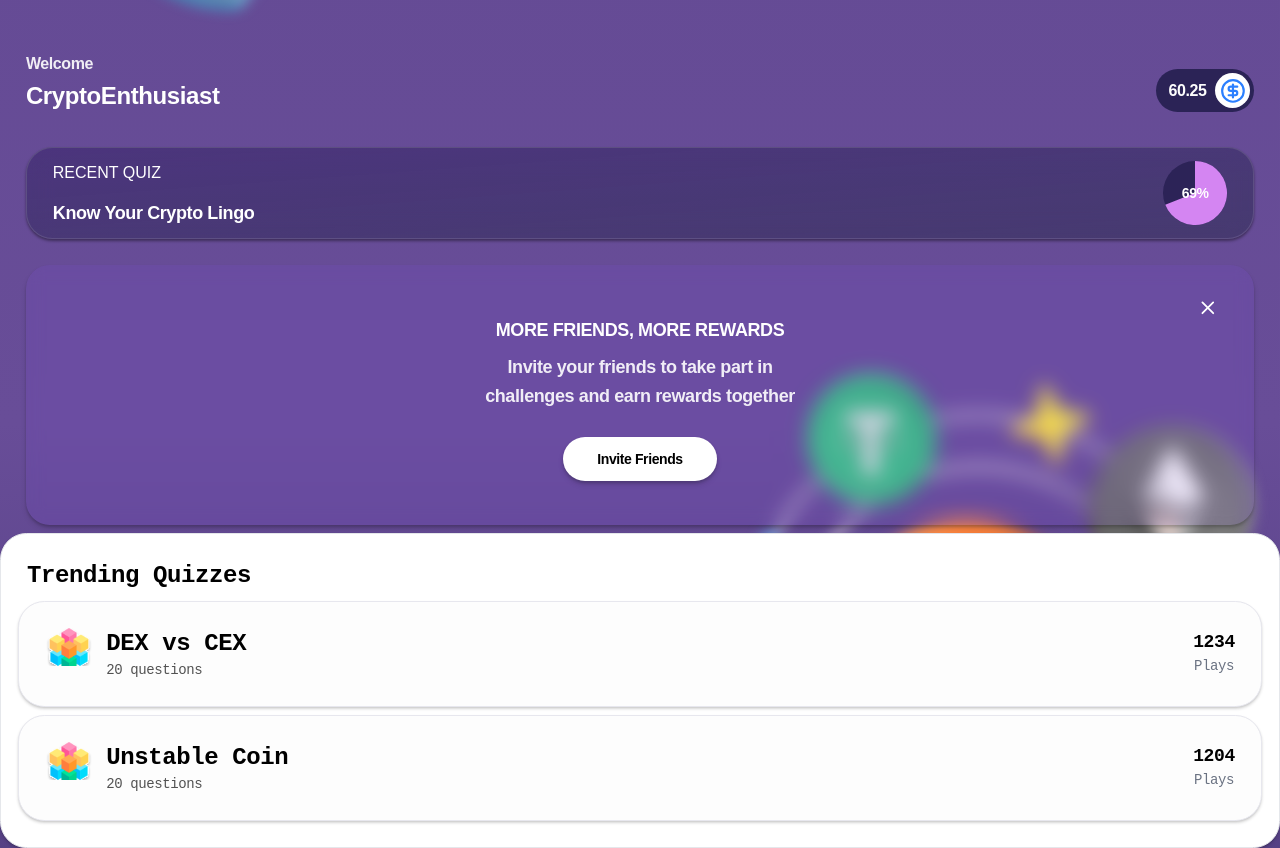
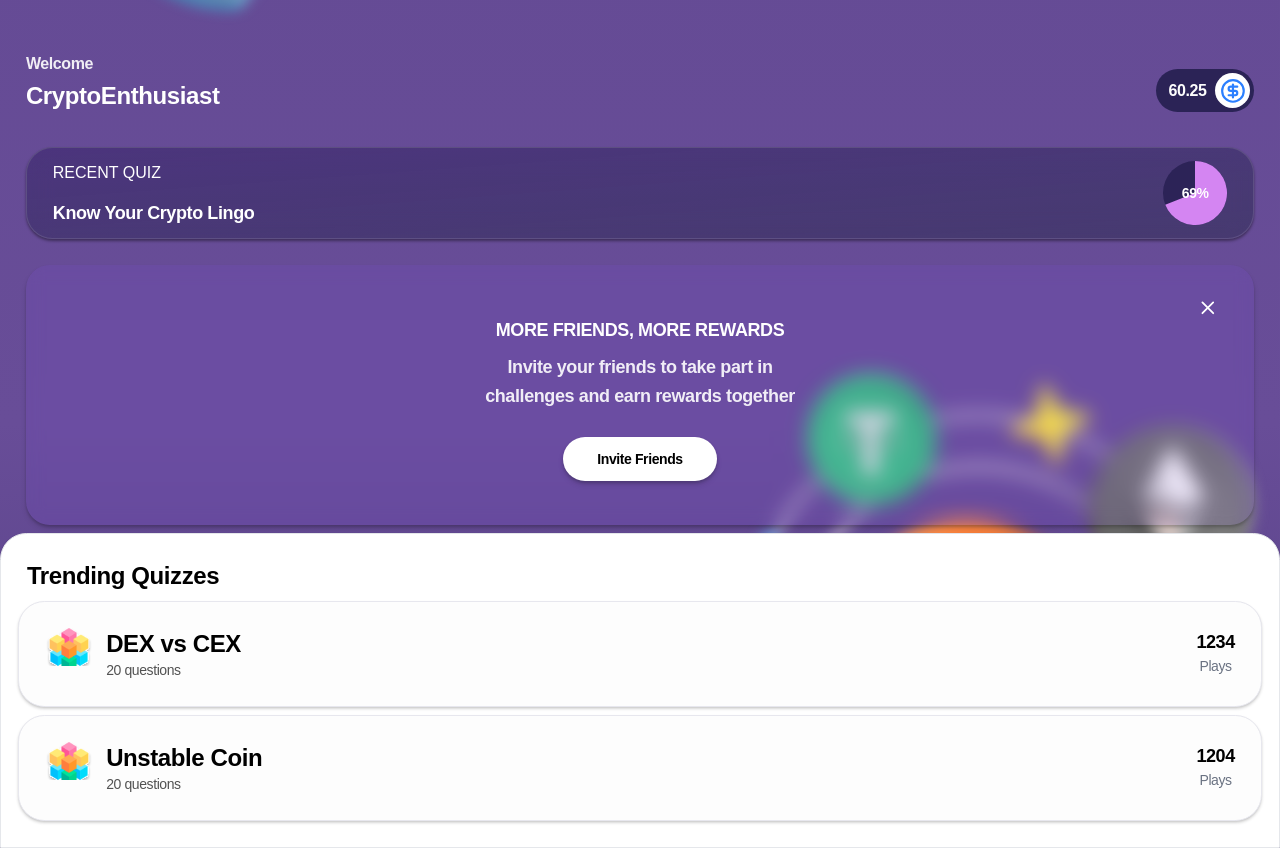
Before and after one commit to DeQuizifi/app.dequizifi.xyz, a Next.js app: page /dashboard in a window 1280 px wide. Built offline with nearby package versions, Linux system fonts and the light colour scheme.

Commit message:
removed fonts

```diff
--- a/src/components/dashboard/TrendingQuiz.tsx
+++ b/src/components/dashboard/TrendingQuiz.tsx
@@ -9,8 +9,8 @@ import Image from "next/image";
 
 export default function TrendingQuiz() {
   return (
-    <div className="border border-gray-200 bg-white rounded-xl p-4 shadow-sm">
-      <h1 className="text-2xl font-semibold font-mono mx-2 my-2">Trending Quizzes</h1>
+    <div className="border border-gray-200 bg-white rounded-t-xl p-4 shadow-sm">
+      <h1 className="text-2xl font-semibold mx-2 my-2">Trending Quizzes</h1>
       <ReusableCard
         title="DEX vs CEX"
         description="20 questions"
@@ -39,11 +39,11 @@ export function ReusableCard({ title, description, action }: { title: string; de
             className="rounded"
           />
           <div>
-            <CardTitle className="text-2xl font-mono">{title}</CardTitle>
-            <CardDescription className="font-mono">{description}</CardDescription>
+            <CardTitle className="text-2xl">{title}</CardTitle>
+            <CardDescription>{description}</CardDescription>
           </div>
         </div>
-        <CardAction className="flex flex-col items-center font-mono font-semibold">
+        <CardAction className="flex flex-col items-center font-semibold">
           <span className="text-lg">{action}</span>
           <span className="text-sm font-normal text-gray-500">Plays</span>
         </CardAction>
```
